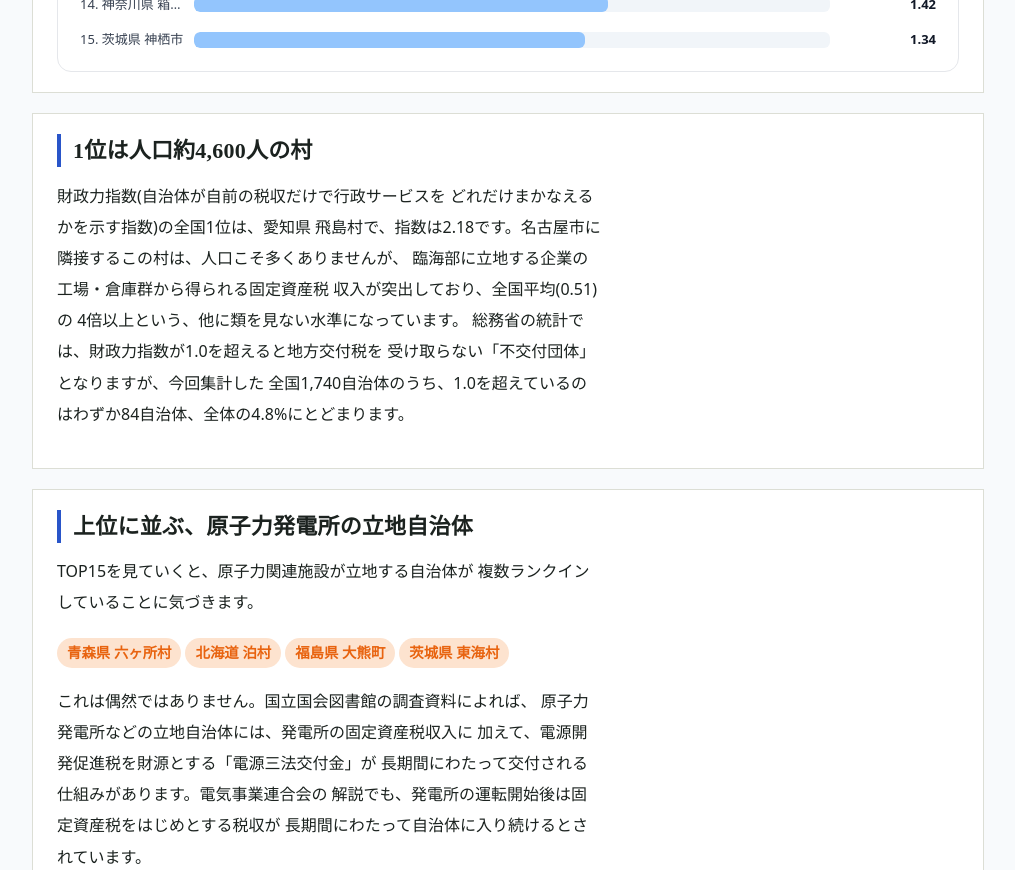
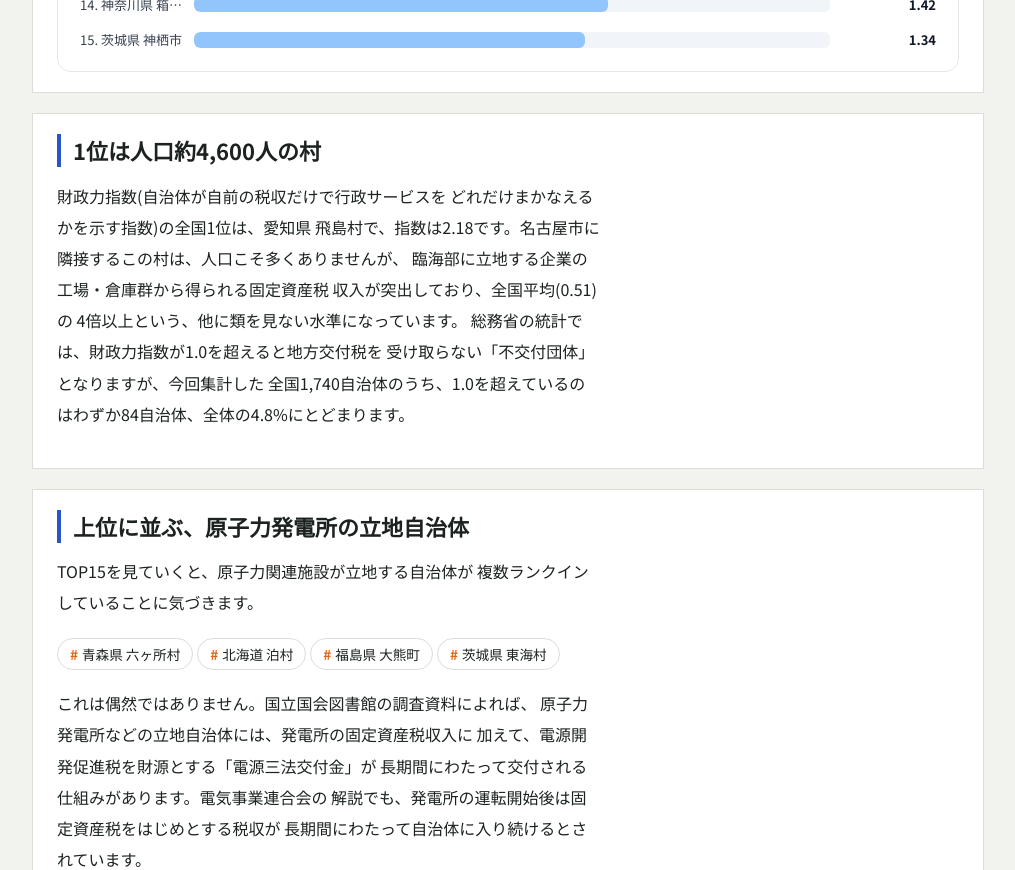
Before and after one commit to OW-beep/japan-data-site, a Next.js app: page /articles/finance-analysis in a window 1280 px wide. Shown: the part 1380-2250 px from the top of the page, without its empty margins (132-1147 px from the left). Built offline with nearby package versions, Linux system fonts and the light colour scheme; no server answers.

Commit message:
Force-fix node_modules bin permissions before build

```diff
--- a/app/globals.css
+++ b/app/globals.css
@@ -20,8 +20,10 @@
   --ochre-soft: #fde3cf;  /* オレンジの淡色(チップ背景など) */
 
   --font-serif: "Hiragino Mincho ProN", "YuMincho", "Yu Mincho", "Noto Serif JP", serif;
-  --font-sans: "Hiragino Kaku Gothic ProN", "Hiragino Sans", "Yu Gothic Medium",
+  --font-sans: var(--font-noto-sans-jp), var(--font-work-sans),
+    "Hiragino Kaku Gothic ProN", "Hiragino Sans", "Yu Gothic Medium",
     "Yu Gothic", "Meiryo", sans-serif;
+  --font-numeric: var(--font-work-sans), var(--font-noto-sans-jp), sans-serif;
 }
 
 * {
@@ -38,11 +40,11 @@ body {
 }
 
 h1, h2, h3 {
-  font-family: var(--font-serif);
+  font-family: var(--font-sans);
   color: var(--ink);
   line-height: 1.5;
   font-weight: 700;
-  letter-spacing: 0.01em;
+  letter-spacing: 0;
 }
 
 h1 { font-size: 2rem; }
@@ -92,13 +94,20 @@ strong {
   display: inline-flex;
   align-items: baseline;
   gap: 4px;
-  background: var(--ochre-soft);
+  background: var(--surface);
+  border: 1px solid var(--line);
+  color: var(--ink);
+  font-weight: 500;
+  font-size: 0.85em;
+  padding: 3px 12px;
+  border-radius: 999px;
+  margin: 2px 4px 2px 0;
+}
+
+.stat-chip::before {
+  content: "#";
   color: var(--ochre);
   font-weight: 700;
-  padding: 2px 10px;
-  border-radius: 999px;
-  font-size: 0.9em;
-  margin: 2px 4px 2px 0;
 }
 
 .pull-note {
--- a/app/layout.tsx
+++ b/app/layout.tsx
@@ -2,11 +2,32 @@ import "./globals.css";
 import type { Metadata } from "next";
 
 import Script from "next/script";
+import { Noto_Sans_JP, Work_Sans } from "next/font/google";
 
 import Header from "@/components/Header";
 import Footer from "@/components/Footer";
 import CookieConsent from "@/components/CookieConsent";
 import { SITE_URL, SITE_NAME, ADSENSE_CLIENT_ID } from "@/lib/site";
+
+/*
+ * 参考サイト(honeycomb-labo.com)が使っている
+ * Noto Sans JP(和文)+ Work Sans(数字・欧文)の組み合わせ。
+ * next/font/google はビルド時にフォントを取得して自己ホストするため、
+ * 実行時にGoogle Fontsへ追加リクエストは発生しない。
+ */
+const notoSansJP = Noto_Sans_JP({
+  subsets: ["latin"],
+  weight: ["400", "500", "700"],
+  variable: "--font-noto-sans-jp",
+  display: "swap",
+});
+
+const workSans = Work_Sans({
+  subsets: ["latin"],
+  weight: ["400", "500", "600"],
+  variable: "--font-work-sans",
+  display: "swap",
+});
 
 export const metadata: Metadata = {
   metadataBase: new URL(SITE_URL),
@@ -62,7 +83,7 @@ export default function RootLayout({
   children: React.ReactNode;
 }) {
   return (
-    <html lang="ja">
+    <html lang="ja" className={`${notoSansJP.variable} ${workSans.variable}`}>
       <head>
         {/*
           AdSense読み込みスクリプト。
@@ -77,15 +98,7 @@ export default function RootLayout({
         />
       </head>
 
-      <body
-        style={{
-          margin: 0,
-          background: "#f8fafc",
-          color: "#111827",
-          fontFamily:
-            "system-ui,-apple-system,BlinkMacSystemFont,'Segoe UI',sans-serif",
-        }}
-      >
+      <body>
         {/* スクリーンリーダー用 */}
         <a
           href="#main"
--- a/components/ArticleLayout.tsx
+++ b/components/ArticleLayout.tsx
@@ -115,7 +115,7 @@ return ( <main style={container}> {tags && <ArticleTags tags={tags} />}
         style={item.rank === 1 ? { ...topCard, borderTopColor: "var(--ochre)" } : topCard}
       >
         <div style={item.rank === 1 ? { ...rankStyle, fontSize: 20 } : rankStyle}>
-          #{item.rank}
+          ( {String(item.rank).padStart(2, "0")} )
         </div>
 
         <div style={nameStyle}>
@@ -189,6 +189,7 @@ marginBottom: 6,
 const heroValueStyle: React.CSSProperties = {
 fontSize: 42,
 fontWeight: 800,
+fontFamily: "var(--font-numeric)",
 fontVariantNumeric: "tabular-nums",
 };
 
@@ -209,7 +210,9 @@ padding: 20,
 
 const rankStyle: React.CSSProperties = {
 color: "var(--ochre)",
-fontWeight: 800,
+fontWeight: 700,
+fontFamily: "var(--font-numeric)",
+fontVariantNumeric: "tabular-nums",
 fontSize: 15,
 };
 
--- a/components/home/Hero.tsx
+++ b/components/home/Hero.tsx
@@ -116,6 +116,7 @@ function Info({ number, label }: { number: string; label: string }) {
           fontSize: 20,
           fontWeight: 800,
           fontVariantNumeric: "tabular-nums",
+          fontFamily: "var(--font-numeric)",
         }}
       >
         {number}
```
